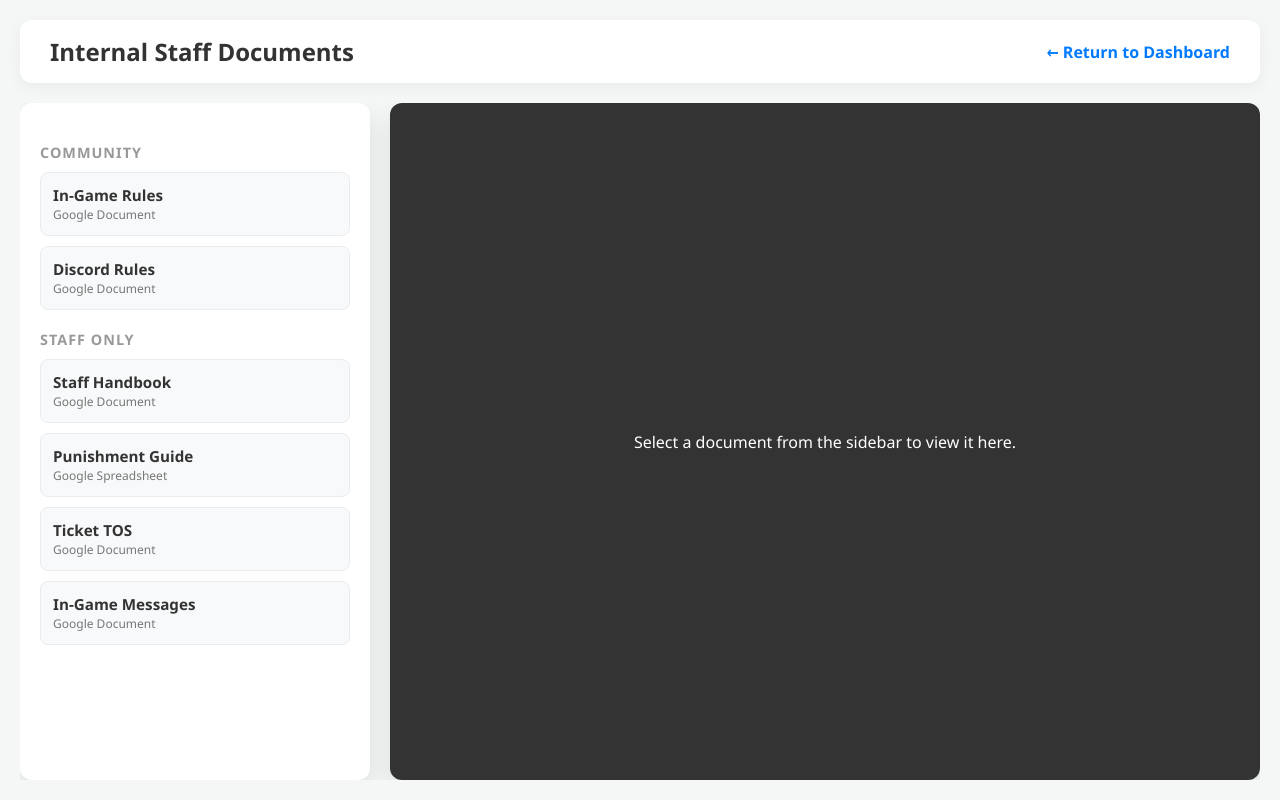
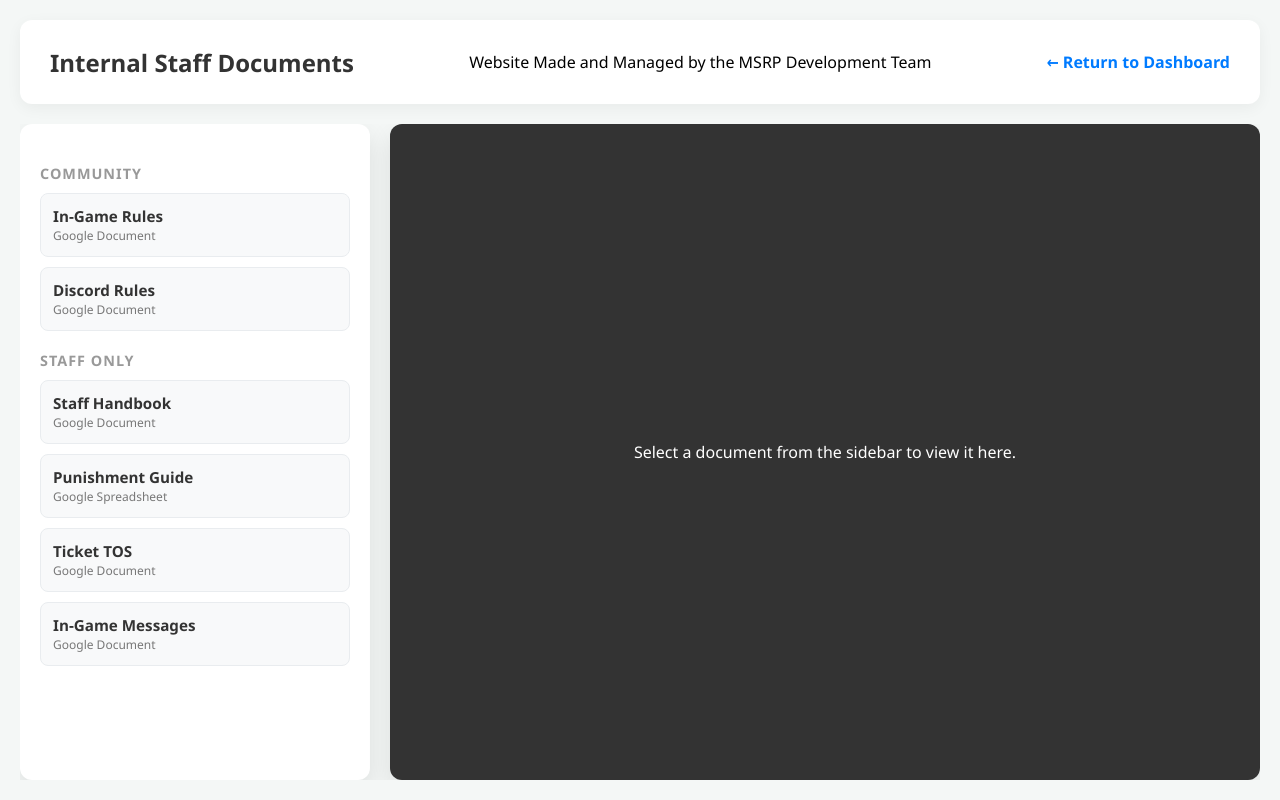
Before and after one commit to coolbro2171/msrp-site, a website: page documents.html in a window 1280 px wide. Drawn offline with Linux system fonts and the light colour scheme; no server answers.

Commit message:
Update documents.html

```diff
--- a/documents.html
+++ b/documents.html
@@ -120,6 +120,7 @@
 
 <div class="header">
     <h1>Internal Staff Documents</h1>
+    <p class="center-text">Website Made and Managed by the MSRP Development Team</p>
     <a href="/dashboard" class="nav-link">← Return to Dashboard</a>
 </div>
 
```
